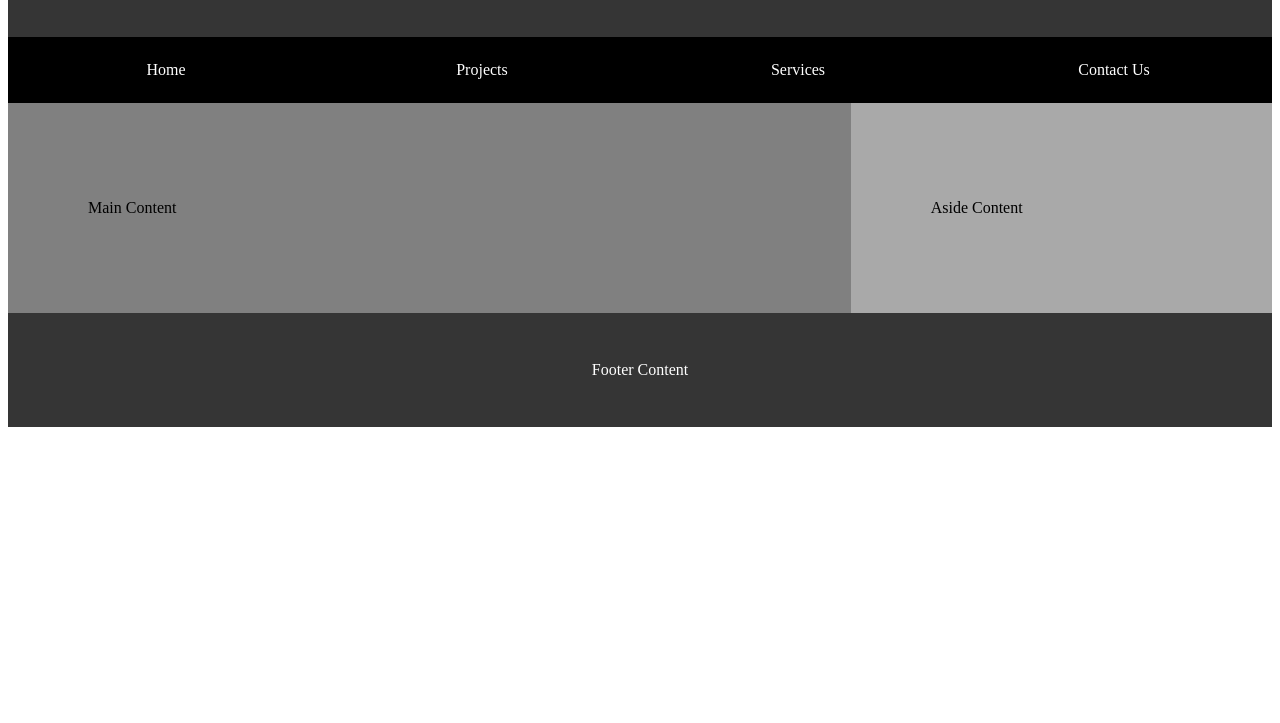
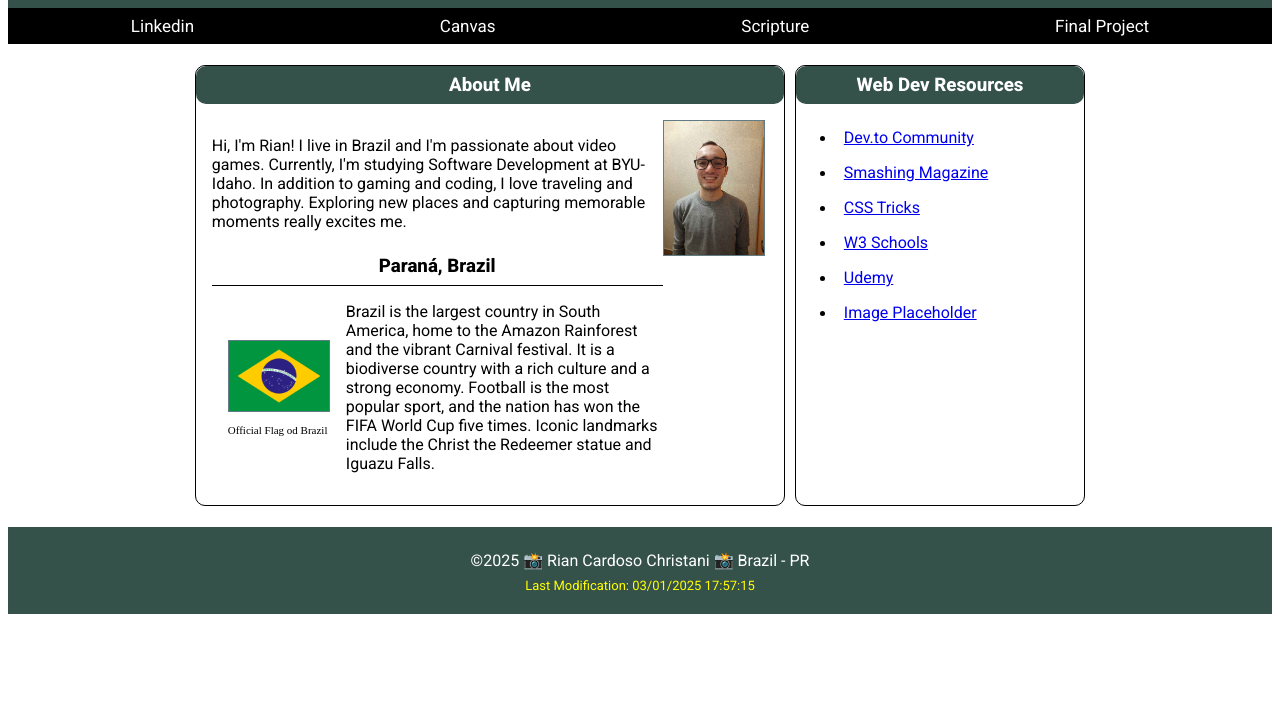
Before and after one commit to rianchristani/wdd131, a plain HTML site: page index.html in a window 1280 px wide. Shown: the part 77-800 px from the top of the page. Drawn offline with Linux system fonts and the light colour scheme.

Commit message:
week1 assignament page

```diff
--- a/index.html
+++ b/index.html
@@ -3,29 +3,59 @@
 <head>
     <meta charset="UTF-8">
     <meta name="viewport" content="width=device-width, initial-scale=1.0">
-    <title>Rian Cardoso Christani | WDD131</title>
-    <link rel="stylesheet" href="week01/styles/layout.css">
+    <title>WDD 131 – Dynamic Web Fundamentals - Rian Cardoso Christani</title>
+    <meta name="description" content="WDD 131 – Dynamic Web Fundamentals, Rian Cardoso Christani, first week assignment">
+    <meta name="author" content="Rian Cardoso Christani">
+    <link rel="preconnect" href="https://fonts.googleapis.com">
+    <link rel="preconnect" href="https://fonts.gstatic.com" crossorigin>
+    <link href="https://fonts.googleapis.com/css2?family=Roboto&display=swap" rel="stylesheet">
+    <link href="https://fonts.googleapis.com/css2?family=Roboto:wght@800&display=swap" rel="stylesheet">
+    <script src="scripts/getdates.js" defer></script>
+    <link rel="stylesheet" href="styles/base.css">
 </head>
 <body>
     <header>
-        <p>Header Content</p>
+        <div class="principal-title">
+            <h2>WDD 131: Dynamic Web Fundamentals - <span class="smaller-title">Rian Cardoso Christani</span></h2>
+        </div>
         <nav>
-            <a href="index.html">Home</a>
-            <a href="projects.html">Projects</a>
-            <a href="services.html">Services</a>
-            <a href="contact.html">Contact Us</a>
+            <a href="https://www.linkedin.com/in/rianchristani/">Linkedin</a>
+            <a href="https://byupw.instructure.com/.">Canvas</a>
+            <a href="https://www.churchofjesuschrist.org/study/scriptures/bofm/jacob/7?lang=por&id=p26#p26">Scripture</a>
+            <a href="https://www.google.com/">Final Project</a>
         </nav>
     </header>
-    <main>
-        <div class="main-content">
-            <p>Main Content</p>
-        </div>
-        <div class="aside-content">
-            <p>Aside Content</p>
-        </div>
-    </main>
+    <div id="central-infos">
+        <main>
+            <section class="card">
+                    <h3>About Me</h3>
+                    <div class="about-me">
+                    <p class="my-info">Hi, I'm Rian! I live in Brazil and I'm passionate about video games. Currently, I'm studying Software Development at BYU-Idaho. In addition to gaming and coding, I love traveling and photography. Exploring new places and capturing memorable moments really excites me.</p>
+                    <img src="images/rian-image.jpg" alt="Foto Rian">
+                    <h3 class="country-name">Paraná, Brazil</h3>
+                    <figure>
+                        <img src="images/brazil-flag.png" alt="Brazil flag">
+                        <figcaption> Official Flag od Brazil</figcaption>
+                    </figure>
+                    <p>Brazil is the largest country in South America, home to the Amazon Rainforest and the vibrant Carnival festival. It is a biodiverse country with a rich culture and a strong economy. Football is the most popular sport, and the nation has won the FIFA World Cup five times. Iconic landmarks include the Christ the Redeemer statue and Iguazu Falls.</p>
+                </div>
+            </section>
+            <section class="card">
+                <h3>Web Dev Resources</h3>
+                <ul>
+                    <li><a href="https://dev.to/">Dev.to Community</a></li>
+                    <li><a href="https://www.smashingmagazine.com/">Smashing Magazine</a></li>
+                    <li><a href="https://css-tricks.com/">CSS Tricks</a></li>
+                    <li><a href="https://www.w3schools.com/">W3 Schools</a></li>
+                    <li><a href="https://www.udemy.com/?srsltid=AfmBOoo4RXemEPPIMxcILWDpekSoCBa4devhDxKNNnBQhvCkL5rFaWlr">Udemy</a></li>
+                    <li><a href="https://placehold.co/">Image Placeholder</a></li>
+                </ul>
+            </section>
+        </main>
+    </div>
     <footer>
-        <p>Footer Content</p>
+        <p>&copy;<span id="currentyear"></span> 📸 Rian Cardoso Christani 📸 Brazil - PR</p>
+        <p class="lastM">Last Modification: <span id="lastModified"></span></p>
     </footer>
 </body>
 </html>
--- /dev/null
+++ b/scripts/getdates.js
@@ -0,0 +1,8 @@
+const currentyear = document.querySelector("#currentyear");
+const lastModified = document.querySelector("#lastModified");
+
+const today = new Date();
+
+currentyear.innerHTML = today.getFullYear()
+
+lastModified.innerHTML = document.lastModified
--- /dev/null
+++ b/styles/base.css
@@ -0,0 +1,160 @@
+:root{
+    --darkslategray: #35524A;
+    --slategray: #627c85;
+    --airsupblue: #779cab;
+    --tiffanyblue: #a2e8dd;
+}
+
+h2, h3{
+    font-family: "Roboto", serif;
+    font-weight: 800;
+    font-style: normal;
+    font-variation-settings:
+        "wdth" 100;
+}
+
+p, a{
+    font-family: "Roboto", serif;
+    font-weight: 400;
+    font-style: normal;
+    font-variation-settings:
+      "wdth" 100;
+}
+
+.smaller-title{
+    font-size: 17px;
+    color: yellow;
+}
+
+.principal-title{
+    background-color: var(--darkslategray);
+    padding: .3rem;
+    text-align: center;
+    color: white;
+}
+
+nav{
+    display: flex;
+}
+
+nav a{
+    flex: auto;
+    padding: .5rem;
+    text-decoration: none;
+    color: white;
+    background-color: black;
+    text-align: center;
+    font-size: 17px;
+}
+
+nav a:hover{
+    background-color: var(--slategray);
+}
+
+main{
+    display: grid;
+    grid-template-columns: 2fr 1fr;
+    padding: 1rem;
+    max-width: 900px;
+    justify-content: center;
+}
+
+#central-infos{
+    display:flex;
+    justify-content: center;
+}
+
+.card{
+    border: 1px solid black;
+    border-radius: 10px;
+    margin: .3rem;
+
+}
+
+.card h3{
+    background-color: var(--darkslategray);
+    padding: .5rem;
+    margin: 0;
+    text-align: center;
+    color: white;
+    border-radius: 10px;
+}
+
+.card li{
+    padding: .5rem;
+}
+
+.about-me{
+    margin: 1rem;
+    display: grid;
+    grid-template-columns: 1fr 3fr 1fr;
+}
+
+.about-me img{
+    width: 100px;
+    height: auto;
+    grid-row: 1/4;
+    grid-column: 3/4;
+    border: 1px solid var(--slategray);
+}
+
+.about-me h3{
+    grid-row: 2/3;
+    grid-column: 1/3;
+    background-color: white;
+    color: black;
+    border-bottom: 1px solid black;
+    border-radius: 0;
+}
+
+.my-info{
+    grid-column: 1/3;
+}
+
+.about-me figure{
+    margin: 1rem;
+    align-content: center;
+}
+
+.about-me figcaption{
+    font-size: 11px;
+    margin-top: .5rem;
+}
+
+
+
+
+
+
+
+
+
+
+
+
+
+
+
+
+
+
+
+
+
+
+
+
+
+
+footer{
+    background-color: var(--darkslategray);
+    padding: .5rem;
+    text-align: center;
+    color: white;
+}
+
+.lastM{
+    color: yellow;
+    font-size: 13px;
+    margin-top: -.5rem;
+}
```
Also changed, not shown: basic-layout.html (added, +31 -0 lines), images/brazil-flag.png (added), images/rian-image.jpg (added).
